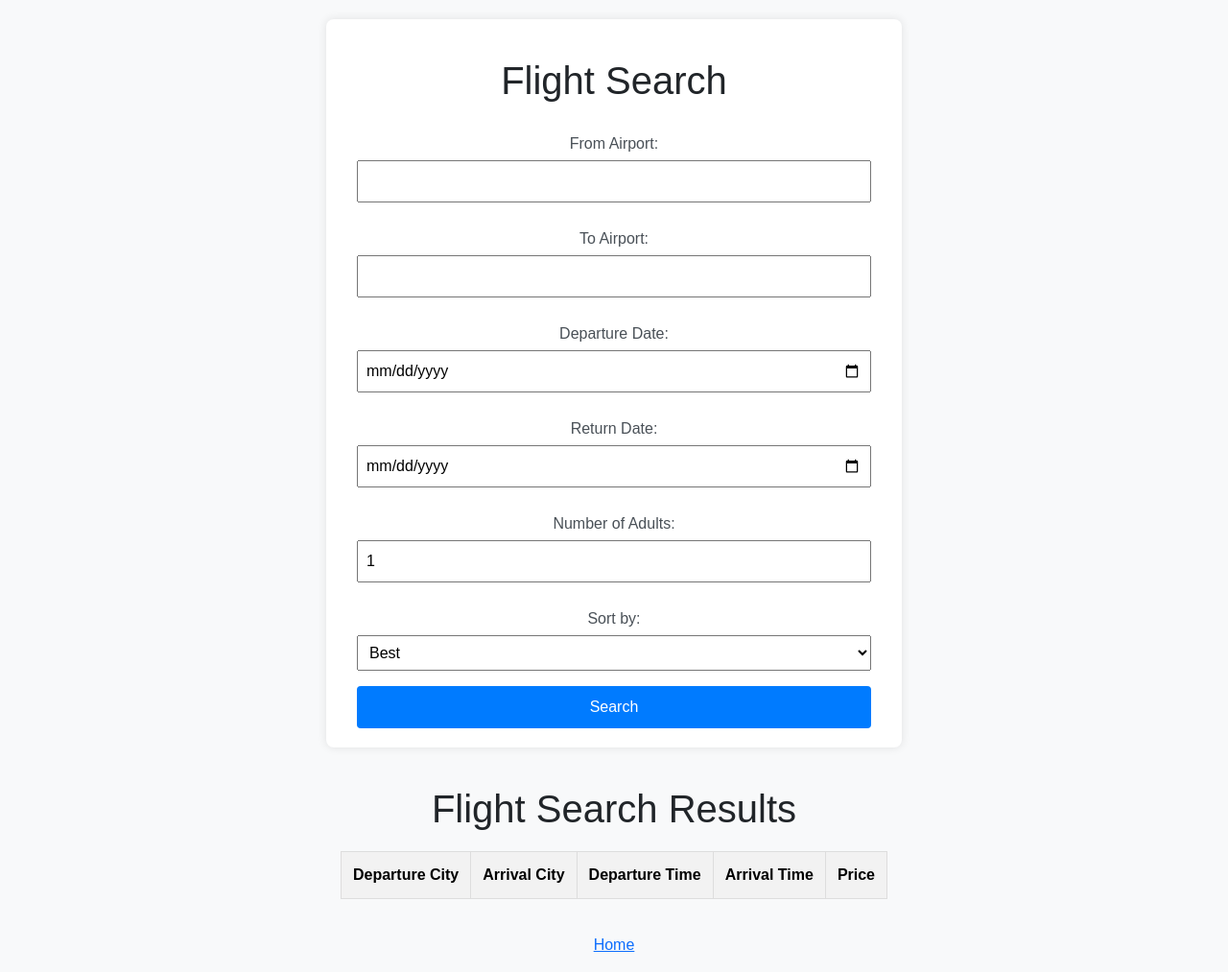
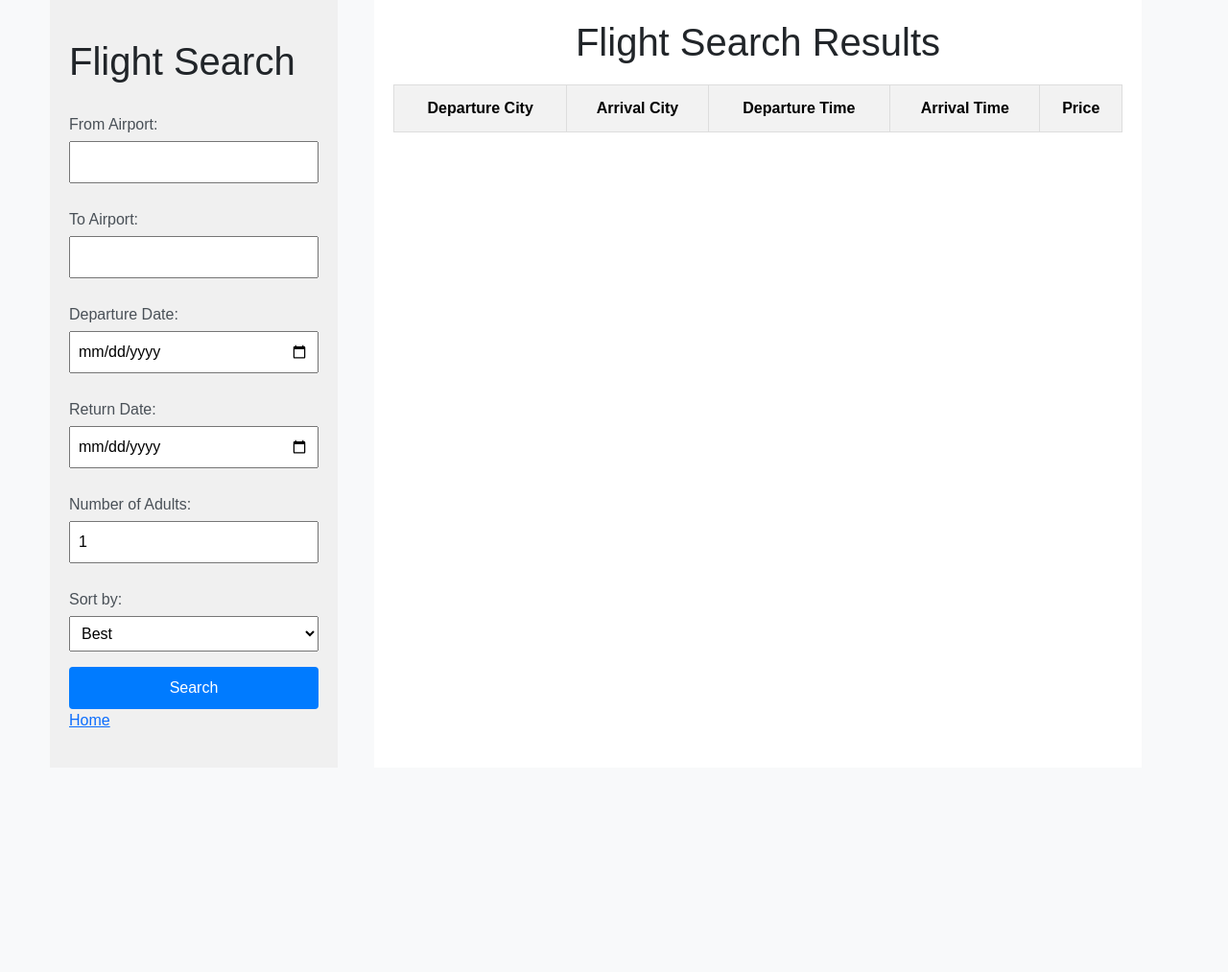
Before and after one commit to hemmerlinaj20/Comp442_TravelInfo, a Flask app: page /search_flights in a window 1280 px wide. Shown: the whole page at 96% size. After the commit the page ends 758 px from the top, so only its background shows below. Run offline with Flask 3, Linux system fonts and the light colour scheme; lists and menus that the app fills with data are empty; parts of the project's set-up code (start-up, migrations or seed data) failed here and were passed over.

Commit message:
split flight info and results

```diff
--- a/static/stylesheets/search_flights.css
+++ b/static/stylesheets/search_flights.css
@@ -4,24 +4,29 @@ body {
     margin: 0;
     padding: 0;
     display: flex;
-    flex-direction: column;
-    align-items: center;
-    justify-content: center;
     min-height: 100vh;
 }
 
-.page-container {
-    width: 100%;
-    max-width: 600px;
-    margin: 20px;
-    padding: 20px;
-    background-color: #fff;
-    border-radius: 8px;
-    box-shadow: 0 0 10px rgba(0, 0, 0, 0.1);
+.container {
+    display: flex;
+    max-width: 1200px;
 }
 
-.container {
+.search-container {
+    width: 300px; /* Fixed width for the search container */
+    padding: 20px;
+    position: sticky;
+    top: 0;
+    background-color: #f0f0f0; /* Slightly darker white/grey for the left side */
+}
+
+.results-container {
+    flex: 1;
+    padding: 20px;
     text-align: center;
+    box-sizing: border-box;
+    overflow-y: auto; /* Allow vertical scrolling */
+    background-color: #ffffff; /* White background for the right side */
 }
 
 #error-messages {
@@ -70,7 +75,6 @@ button:hover {
     max-width: 800px;
     margin: 0 auto;
     text-align: center;
-    padding: 20px;
 }
 
 .table {
--- a/templates/search_flights.html
+++ b/templates/search_flights.html
@@ -15,8 +15,8 @@
     <script src="static/scripts/search_flights.js"></script>
 </head>
 <body>
-    <div class="page-container">
     <div class="container">
+        <div class="search-container">
             <div id="error-messages">
                 {% for msg in get_flashed_messages() %}
                     <div class="alert alert-warning alert-dismissible fade show" role="alert">
@@ -56,9 +56,16 @@
             </select>
             <br>
 
-        <button id = "search-btn" type="submit">Search</button>
+            <button id="search-btn" type="submit">Search</button>
+
+            <!-- Home button right under the search button -->
+            <div id="home-link">
+                <p>
+                    <a href="{{url_for('get_home')}}"> Home </a>
+                </p>
             </div>
         </div>
+
         <div class="results-container">
             <h1>Flight Search Results</h1>
             <table class="table table-striped">
@@ -71,15 +78,12 @@
                         <th>Price</th>
                     </tr>
                 </thead>
-            <tbody id = "results-table-body">
-
+                <tbody id="results-table-body">
+                    <!-- Results will be inserted here dynamically using JavaScript -->
                 </tbody>
             </table>
         </div>
-    <div id = "home-link">
-        <p>
-            <a href="{{url_for('get_home')}}"> Home </a>
-        </p>
     </div>
+
 </body>
 </html>
```
Lines whose indentation alone changed are shown as unchanged.
